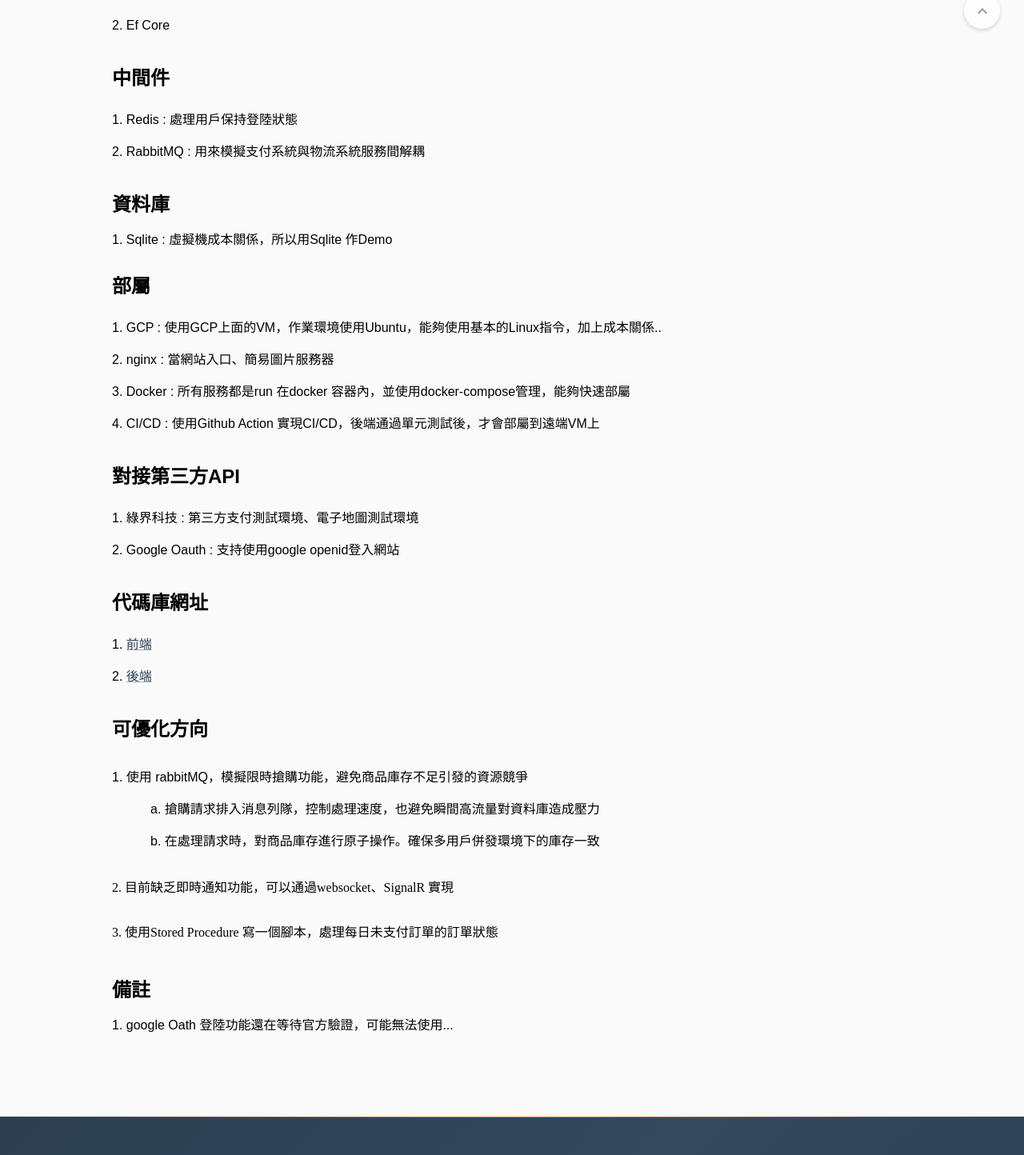
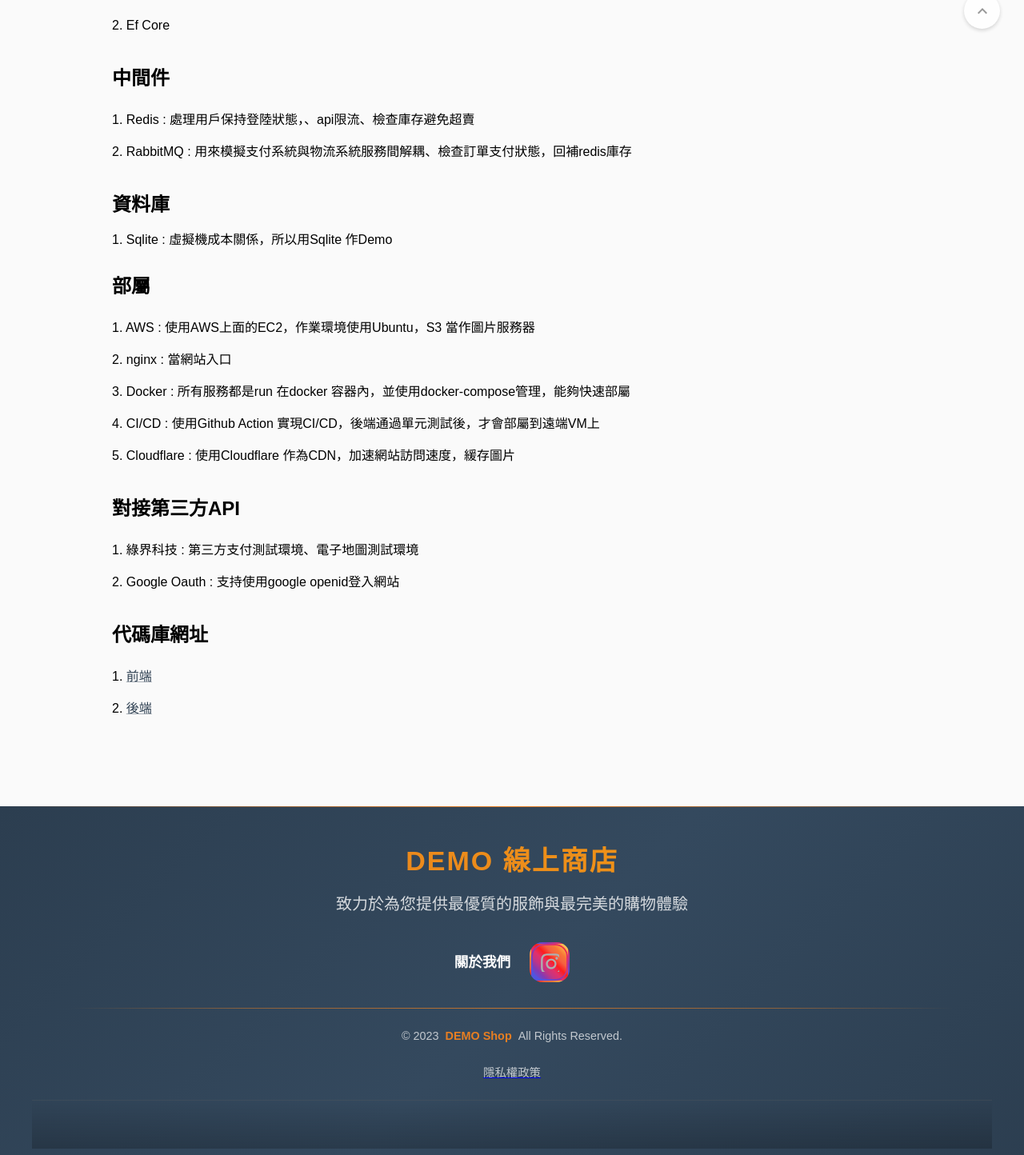
Before and after one commit to austin72905/ecommerce-frontend, a Next.js app: page /about in a window 1280 px wide. Shown: the part 614-2058 px from the top of the page at 80% size. Built offline with nearby package versions, Linux system fonts and the light colour scheme.

Commit message:
修改關於頁面的說明

```diff
--- a/pages/about/index.tsx
+++ b/pages/about/index.tsx
@@ -40,8 +40,8 @@ export default function AboutPage() {
                     <Stack sx={{ m: "30px" }} spacing={2}>
                         <Typography variant={"h5"} sx={{ fontWeight: "bold" }}>中間件</Typography>
                         <Typography component={"p"} sx={{ lineHeight: "40px" }}>
-                            1. Redis : 處理用戶保持登陸狀態 <br />
-                            2. RabbitMQ : 用來模擬支付系統與物流系統服務間解耦
+                            1. Redis : 處理用戶保持登陸狀態，、api限流、檢查庫存避免超賣 <br />
+                            2. RabbitMQ : 用來模擬支付系統與物流系統服務間解耦、檢查訂單支付狀態，回補redis庫存
                         </Typography>
 
                     </Stack>
@@ -56,10 +56,11 @@ export default function AboutPage() {
                     <Stack sx={{ m: "30px" }} spacing={2}>
                         <Typography variant={"h5"} sx={{ fontWeight: "bold" }}>部屬</Typography>
                         <Typography component={"p"} sx={{ lineHeight: "40px" }}>
-                            1. GCP : 使用GCP上面的VM，作業環境使用Ubuntu，能夠使用基本的Linux指令，加上成本關係..<br />
-                            2. nginx : 當網站入口、簡易圖片服務器<br />
+                            1. AWS : 使用AWS上面的EC2，作業環境使用Ubuntu，S3 當作圖片服務器<br />
+                            2. nginx : 當網站入口<br />
                             3. Docker : 所有服務都是run 在docker 容器內，並使用docker-compose管理，能夠快速部屬<br />
-                            4. CI/CD  : 使用Github Action 實現CI/CD，後端通過單元測試後，才會部屬到遠端VM上
+                            4. CI/CD  : 使用Github Action 實現CI/CD，後端通過單元測試後，才會部屬到遠端VM上<br />
+                            5. Cloudflare : 使用Cloudflare 作為CDN，加速網站訪問速度，緩存圖片<br />
                         </Typography>
                     </Stack>
 
@@ -79,48 +80,7 @@ export default function AboutPage() {
                         </Typography>
                     </Stack>
 
-                    <Stack sx={{ m: "30px" }} spacing={2}>
-                        <Typography variant={"h5"} sx={{ fontWeight: "bold" }}>可優化方向</Typography>
-                        <List sx={{ gap: 2, display: "flex", flexDirection: "column" }}>
 
-                            <ListItem sx={{ px: 0 }}>
-                                <Stack spacing={2}>
-                                    <Typography component={"p"} >
-                                        1. 使用 rabbitMQ，模擬限時搶購功能，避免商品庫存不足引發的資源競爭
-                                    </Typography>
-
-                                    <Typography component={"p"} sx={{ textIndent: "3em" }} >
-                                        a. 搶購請求排入消息列隊，控制處理速度，也避免瞬間高流量對資料庫造成壓力
-                                    </Typography>
-                                    <Typography component={"p"} sx={{ textIndent: "3em" }}>
-                                        b. 在處理請求時，對商品庫存進行原子操作。確保多用戶併發環境下的庫存一致
-                                    </Typography>
-                                </Stack>
-
-                            </ListItem>
-
-                            <ListItem sx={{ px: 0 }}>
-                                2. 目前缺乏即時通知功能，可以通過websocket、SignalR 實現
-                            </ListItem>
-                            <ListItem sx={{ px: 0 }}>
-                                3. 使用Stored Procedure 寫一個腳本，處理每日未支付訂單的訂單狀態
-                            </ListItem>
-
-
-
-
-
-                        </List>
-                    </Stack>
-
-
-
-                    <Stack sx={{ m: "30px" }} spacing={2}>
-                        <Typography variant={"h5"} sx={{ fontWeight: "bold" }}>備註</Typography>
-                        <Typography component={"p"}>
-                            1. google Oath 登陸功能還在等待官方驗證，可能無法使用...
-                        </Typography>
-                    </Stack>
 
                 </Box>
 
```
